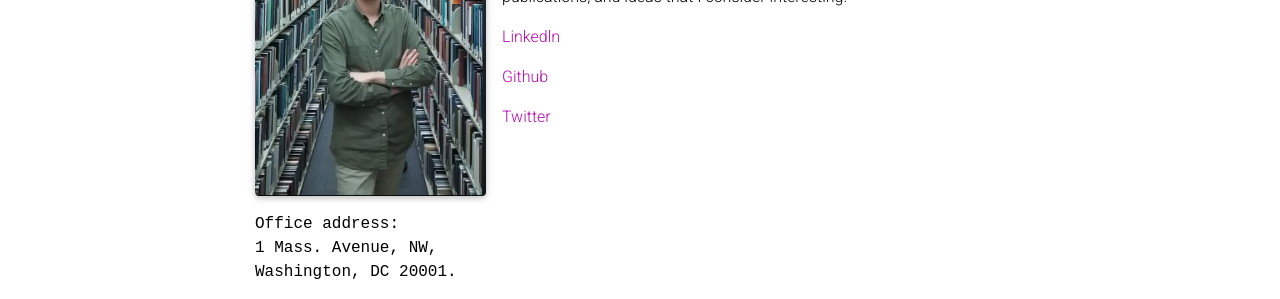
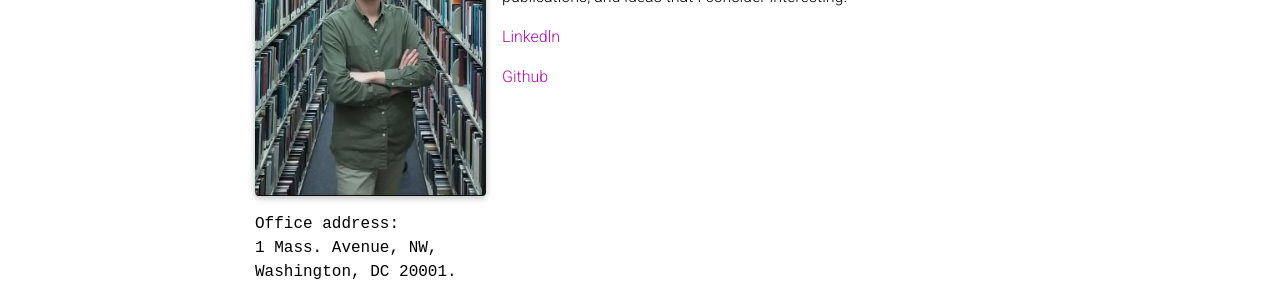
Before and after one commit to ebohnenb/ebohnenb.github.io, a Jekyll site: the page built from _pages/about.md, in a window 1280 px wide and 1332 px high. Shown: the part 304-603 px from the top of the window. Built offline with Jekyll 4.4.1, drawn with Linux system fonts in a browser that asks for light colours; full-size pictures stand in for the smaller copies a plugin makes; emoji names are drawn with the system emoji font; comment, search, counter and statistics services are not loaded; a style sheet for code colours, icons or effects is not loaded.

Commit message:
Update about.md

```diff
--- a/_pages/about.md
+++ b/_pages/about.md
@@ -26,5 +26,3 @@ Thanks for visiting this website! The purpose of this page is to have a place wh
 [Linkedln](https://www.linkedin.com/in/ebohnenb/)
 
 [Github](https://github.com/ebohnenb)
-
-[Twitter](https://twitter.com/ebohnenb)
```
